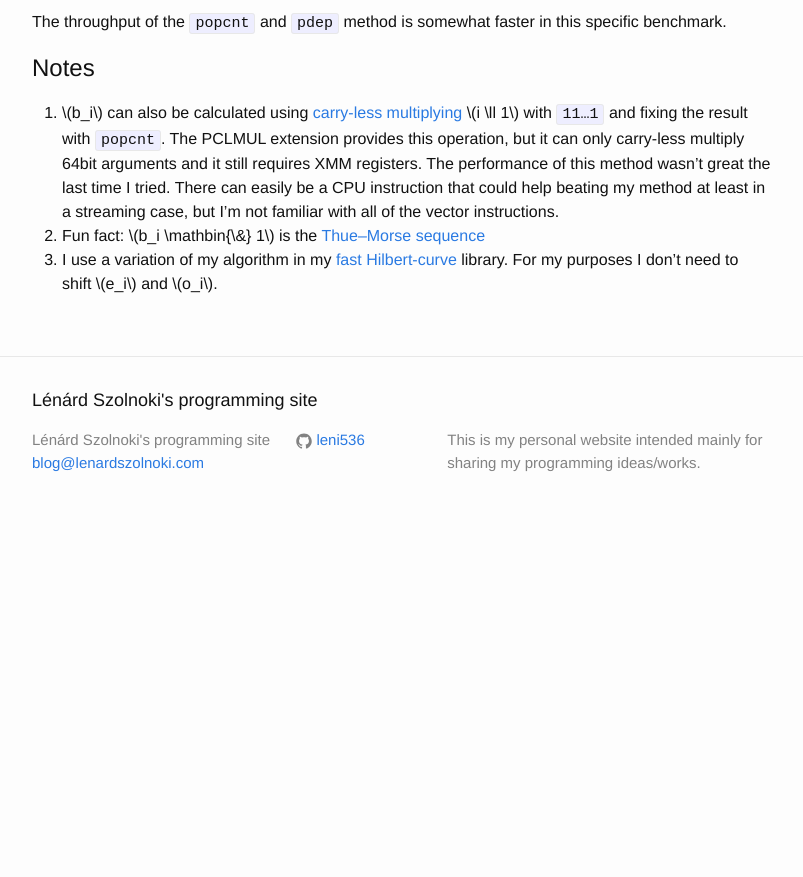
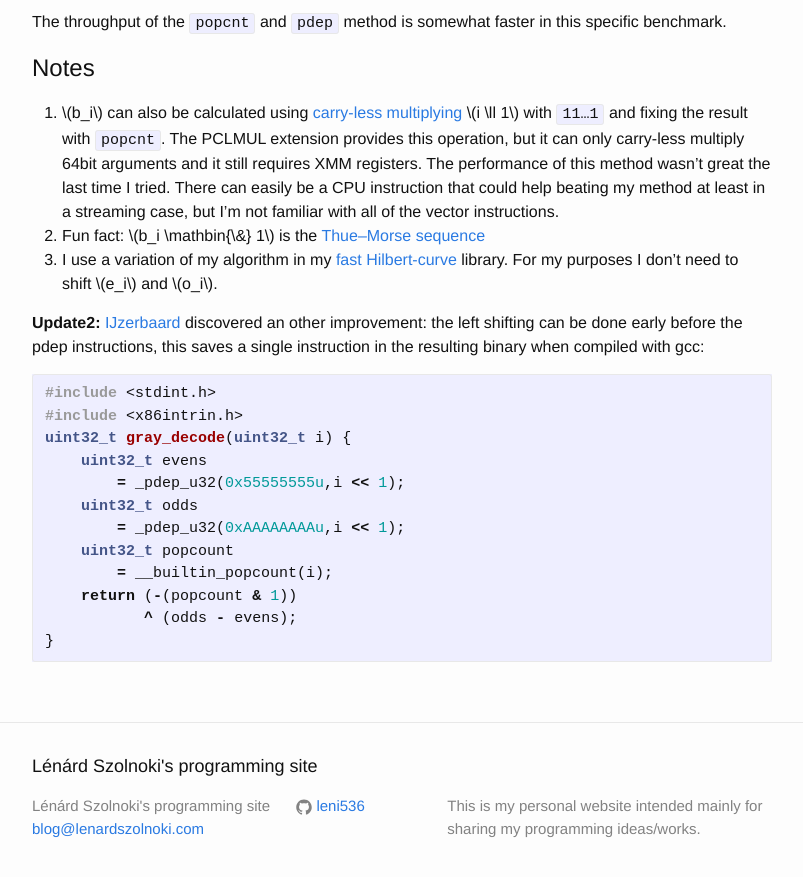
Before and after one commit to leni536/leni536.github.io, a Jekyll site: the page built from _posts/2019-09-26-Gray_encode_decode.markdown, in a window 1280 px wide and 900 px high, scrolled down 4546 px. Shown: the top 877 px of the window, without its empty margins (238-1041 px from the left). Built offline with Jekyll 4.4.1, drawn with Linux system fonts in a browser that asks for light colours; before the commit the page ends 5080 px from its top, so only the background shows below that.

Commit message:
Early left shift.

````diff
--- a/_posts/2019-09-26-Gray_encode_decode.markdown
+++ b/_posts/2019-09-26-Gray_encode_decode.markdown
@@ -253,3 +253,20 @@ There can easily be a CPU instruction that could help beating my method at least
 2. Fun fact: $$b_i \mathbin{\&} 1$$ is the [Thue--Morse sequence](https://en.wikipedia.org/wiki/Thue%E2%80%93Morse_sequence)
 3. I use a variation of my algorithm in my [fast Hilbert-curve](https://https://github.com/leni536/fast_hilbert_curve) library.
 For my purposes I don't need to shift $$e_i$$ and $$o_i$$.
+
+**Update2:** [IJzerbaard](https://www.reddit.com/r/programming/comments/da1juk/implementations_for_gray_code_encoding_and/f1mul2e?utm_source=share&utm_medium=web2x) discovered an other improvement: the left shifting can be done early before the pdep instructions, this saves a single instruction in the resulting binary when compiled with gcc:
+
+```c
+#include <stdint.h>
+#include <x86intrin.h>
+uint32_t gray_decode(uint32_t i) {
+    uint32_t evens
+        = _pdep_u32(0x55555555u,i << 1);
+    uint32_t odds
+        = _pdep_u32(0xAAAAAAAAu,i << 1);
+    uint32_t popcount
+        = __builtin_popcount(i);
+    return (-(popcount & 1))
+           ^ (odds - evens);
+}
+```
````
